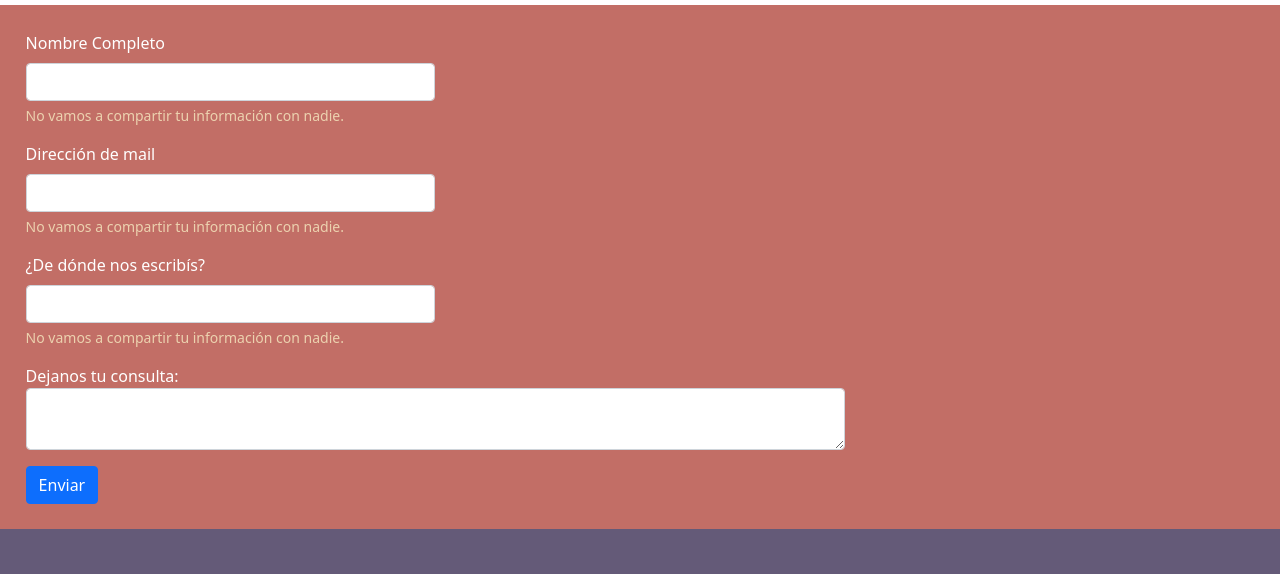
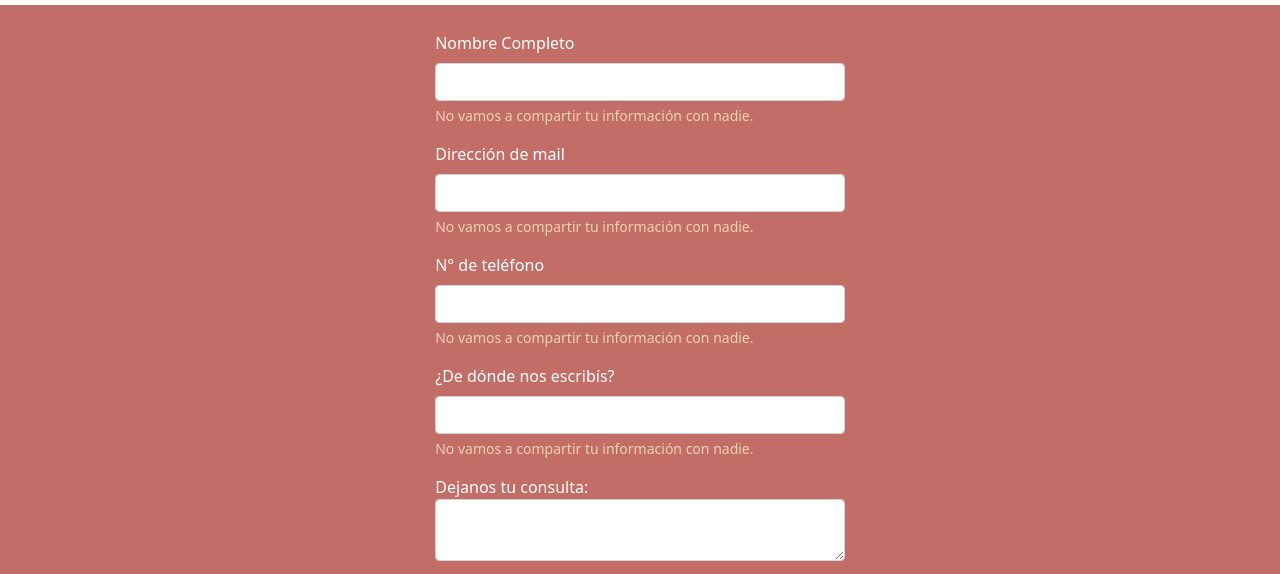
Before and after one commit to tomasgarmonica/Escuela-de-Armonica, a website: page contacto.html in a window 1280 px wide. Shown: the part 159-733 px from the top of the page. Drawn offline with nearby package versions, Linux system fonts and the light colour scheme.

Commit message:
Centrado form contacto

```diff
--- a/contacto.html
+++ b/contacto.html
@@ -54,7 +54,7 @@
       <h1 class="bg-beige rojo d-flex justify-content-center caja">Dejanos tu consulta</h1>
     </div>
     <div class="bg-rojo">
-      <form class="caja">
+      <form class="caja d-flex flex-column align-items-center">
 
         <div class="mb-3 col-4">
           <label for="exampleInputName1" class="form-label text-white">Nombre Completo</label>
@@ -69,12 +69,18 @@
         </div>
 
         <div class="mb-3 col-4">
+          <label for="exampleInputEmail1" class="form-label text-white">N° de teléfono</label>
+          <input type="text" class="form-control" id="exampleInputEmail1" aria-describedby="emailHelp">
+          <div id="emailHelp" class="form-text beige">No vamos a compartir tu información con nadie.</div>
+        </div>
+
+        <div class="mb-3 col-4">
           <label for="exampleInputName1" class="form-label text-white">¿De dónde nos escribís?</label>
           <input type="text" class="form-control" id="exampleInputName1" aria-describedby="emailHelp">
           <div id="emailHelp" class="form-text beige">No vamos a compartir tu información con nadie.</div>
         </div>
 
-        <div class="mb-3 col-8">
+        <div class="mb-3 col-4">
           <label class="text-white" for="floatingTextarea">Dejanos tu consulta:</label>
           <textarea class="form-control" placeholder="" id="floatingTextarea"></textarea>
         </div>
```
